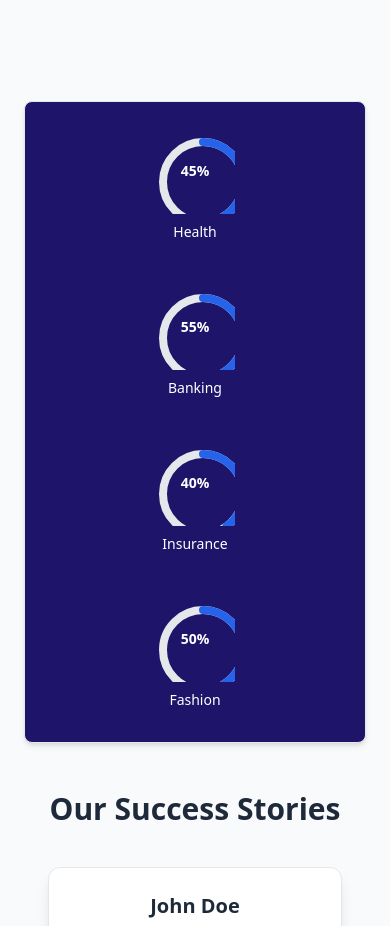
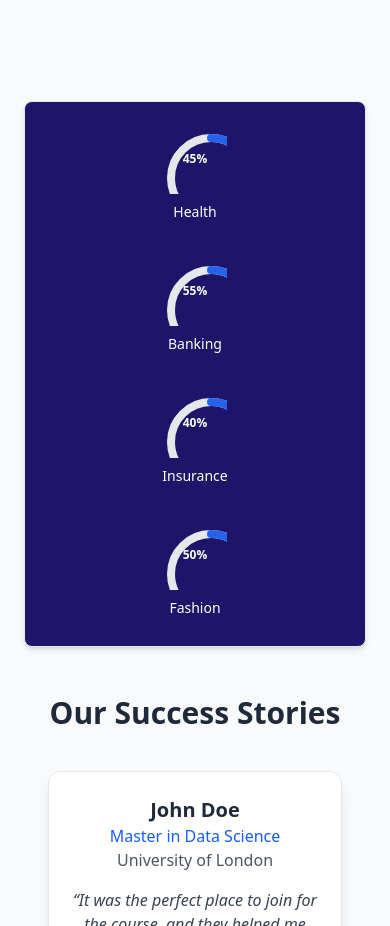
Before and after one commit to sowmyakota-mv/Website, a React (Vite) app in the folder frontend/: page / in a window 390 px wide. Shown: the part 4447-5373 px from the top of the page. Built offline with nearby package versions, Linux system fonts and the light colour scheme.

Commit message:
complete website

```diff
--- a/frontend/src/components/ServicesSection.tsx
+++ b/frontend/src/components/ServicesSection.tsx
@@ -131,13 +131,12 @@ function PlacementsSection() {
             className="grid grid-cols-1 sm:grid-cols-2 md:grid-cols-4 gap-y-8 gap-x-6 place-items-center w-full"
           >
             {sectors.map((sector, index) => {
-      const radius = 60;
               return (
                 <div
                   key={sector.name}
-          className="flex flex-col items-center p-2 w-full sm:w-auto"
+                  className="flex flex-col items-center p-1 w-full sm:w-auto"
                 >
-          <svg className="w-20 h-20 sm:w-24 sm:h-24">
+                  <svg className="w-16 h-16 sm:w-20 sm:h-20 md:w-24 md:h-24">
                     <circle
                       cx="48"
                       cy="48"
@@ -156,17 +155,20 @@ function PlacementsSection() {
                       strokeDasharray={2 * Math.PI * 40}
                       strokeDashoffset={
                         2 * Math.PI * 40 -
-                (animatedPercentages[index] / 100) * 2 * Math.PI * 40
+                        (animatedPercentages[index] / 100) *
+                          2 * Math.PI * 40
                       }
                       strokeLinecap="round"
-              style={{ transition: "stroke-dashoffset 0.5s ease-out" }}
+                      style={{
+                        transition: "stroke-dashoffset 0.5s ease-out",
+                      }}
                       transform="rotate(-90 48 48)"
                     />
                     <text
                       x="50%"
                       y="52%"
                       textAnchor="middle"
-              className="fill-white text-sm font-semibold"
+                      className="fill-white text-xs sm:text-sm font-semibold"
                     >
                       {animatedPercentages[index]}%
                     </text>
@@ -195,10 +197,14 @@ function PlacementsSection() {
                     <h3 className="text-xl font-semibold text-gray-800">
                       {story.name}
                     </h3>
-                    <p className="text-blue-600 font-medium">{story.degree}</p>
+                    <p className="text-blue-600 font-medium">
+                      {story.degree}
+                    </p>
                     <p className="text-gray-600">{story.university}</p>
                     <div className="mt-4">
-                      <p className="text-gray-700 italic">“{story.review}”</p>
+                      <p className="text-gray-700 italic">
+                        “{story.review}”
+                      </p>
                     </div>
                   </div>
                   <div className="mt-4">
@@ -220,7 +226,13 @@ function PlacementsSection() {
           </div>
         </section>
 
-        <div className="text-white py-6 rounded-xl shadow-lg mt-12" style={{background: "#0b282cdd", fontWeight: "600"}}>
+        <div
+          className="text-white py-6 rounded-xl shadow-lg mt-12"
+          style={{
+            background: "#0b282cdd",
+            fontWeight: "600",
+          }}
+        >
           <h3 className="text-2xl font-bold">
             Trust Us! Get settled in the United Kingdom.
           </h3>
```
Lines whose indentation alone changed are shown as unchanged.
